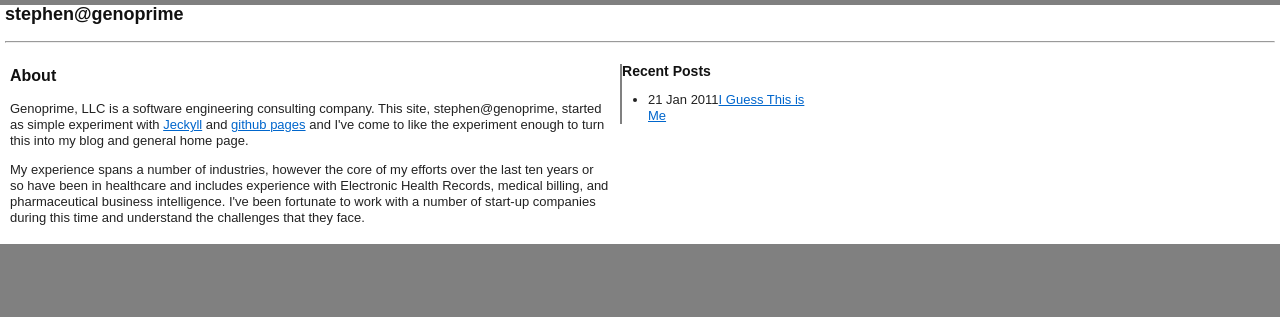
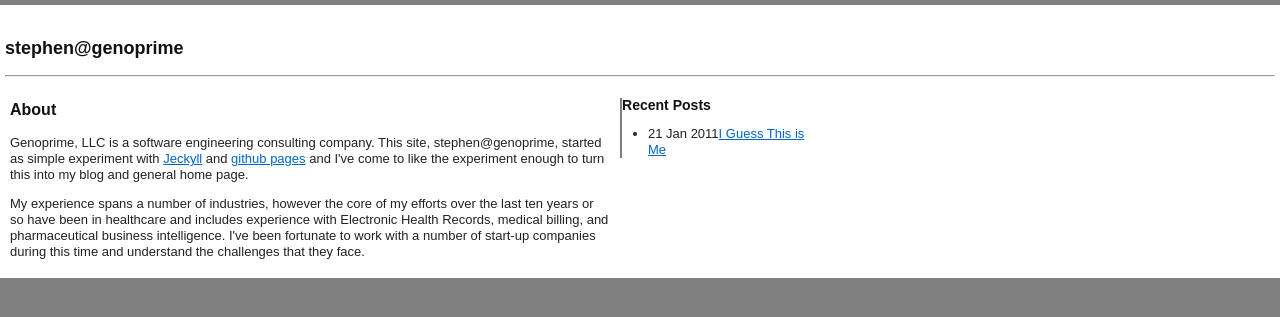
Before and after one commit to spmallette/spmallette.github.com, a Jekyll site: the page built from index.html, in a window 1280 px wide. Shown: the top 317 px of the page. Built offline with Jekyll 4.4.1, drawn with Linux system fonts in a browser that asks for light colours; Markdown is read by kramdown in place of the engine named in the settings.

Commit message:
more minor formatting

```diff
--- a/_layouts/default.html
+++ b/_layouts/default.html
@@ -9,17 +9,18 @@
   </head>
   <body>
     <div class="container" style="margin:5px">
-      <h1 style="margin-top:5px">stephen@genoprime</h1>
+      <br/>
+      <h1>stephen@genoprime</h1>
       <hr/>
     </div>
     <div class="unit on-2 columns same-height">
       <div class="container" style="margin:5px">
-        <div class="fixed column">
+        <div class="fixed column full-height">
           <div id="main" class="container">
 	    {{ content }}
 	  </div>
         </div>
-        <div class="fixed column">
+        <div class="fixed column full-height">
           <div id="right" class="container" style="border-left-style:solid;border-left-color:gray;border-left-width:2px">
 	    <h3>Recent Posts</h3>
             <ul>
```
